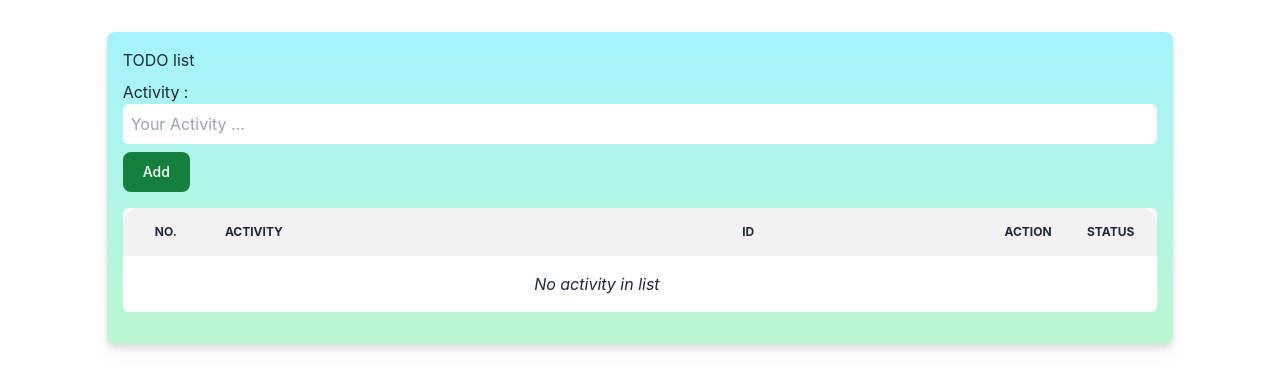
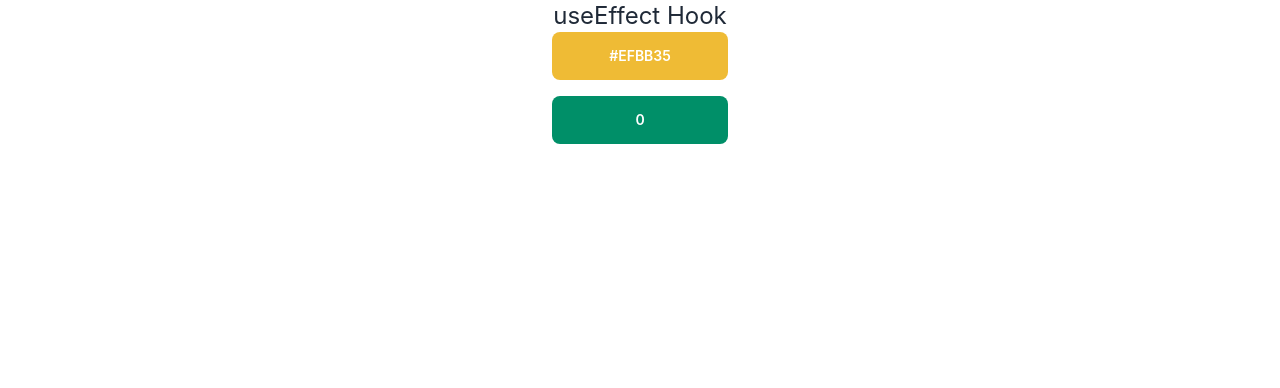
Before and after one commit to ArticBurn/blog-list, a React (Create React App) app: page / in a window 1280 px wide. Shown: the top 388 px of the page. Built offline with nearby package versions, Linux system fonts and the light colour scheme.

Commit message:
trying useEffect

```diff
--- a/src/App.js
+++ b/src/App.js
@@ -1,16 +1,18 @@
 //import Notifaction from './components/Notification'
 //import Form from './components/Form'
 //import Fetching from './components/Fetching'
-import Queue from './components/QueueList'
+// import Queue from './components/QueueList'
 // import Modal from './components/Modal.js'
 // import Tick from './components/Tick'
 // import List from './components/List'
+import Counter from './components/Counter.js'
 
 function App() {
   return (
     <div>
+      <Counter />
       {/* <Modal /> */}
-      <Queue />
+      {/* <Queue /> */}
       {/* <Notifaction /> */}
       {/* <Notifaction />
       <Tick />
--- /dev/null
+++ b/src/components/Counter.js
@@ -0,0 +1,53 @@
+import React, { useState, useEffect } from 'react';
+
+const Counter = () => {
+    const [count, setCount] = useState(0)
+    const [color, setColor] = useState('')
+    const [colorsIndex, setColorsIndex] = useState(null)
+    const colors = [
+        "#008F68",
+        "#6DB65B",
+        "#4AAE9B",
+        "#FAE042",
+        "#EFBB35",
+        "#DFA612"
+    ]
+    const changeColor = () => {
+        let randomIndex = Math.random() * colors.length
+        setColor(colors[Math.floor(randomIndex)])
+        setColorsIndex(Math.floor(randomIndex))
+    }
+
+    const counterPlus = () => {
+        setCount(x => x + 1)
+    }
+
+    useEffect(() => {
+        const colors = [
+            "#008F68",
+            "#6DB65B",
+            "#4AAE9B",
+            "#FAE042",
+            "#EFBB35",
+            "#DFA612"
+        ]
+      setColor(colors[Math.floor(Math.random() * colors.length)])
+      setColorsIndex('')
+    }, [])
+
+    return (
+        <div className="flex justify-center flex-col">
+            <h1 className="text-center text-2xl">useEffect Hook</h1>
+            <div className='flex justify-center'>
+                <button className="btn border-none w-44" onClick={changeColor} style={{ backgroundColor: color }}>{color} {
+                    colorsIndex !== '' ? `- ${colorsIndex}` : colorsIndex
+                }</button>
+            </div>
+            <div className='flex justify-center'>
+                <button className="btn border-none w-44 mt-4" onClick={counterPlus} style={{ backgroundColor: "#008F68" }}>{count}</button>
+            </div>
+        </div>
+    );
+}
+
+export default Counter;
```
